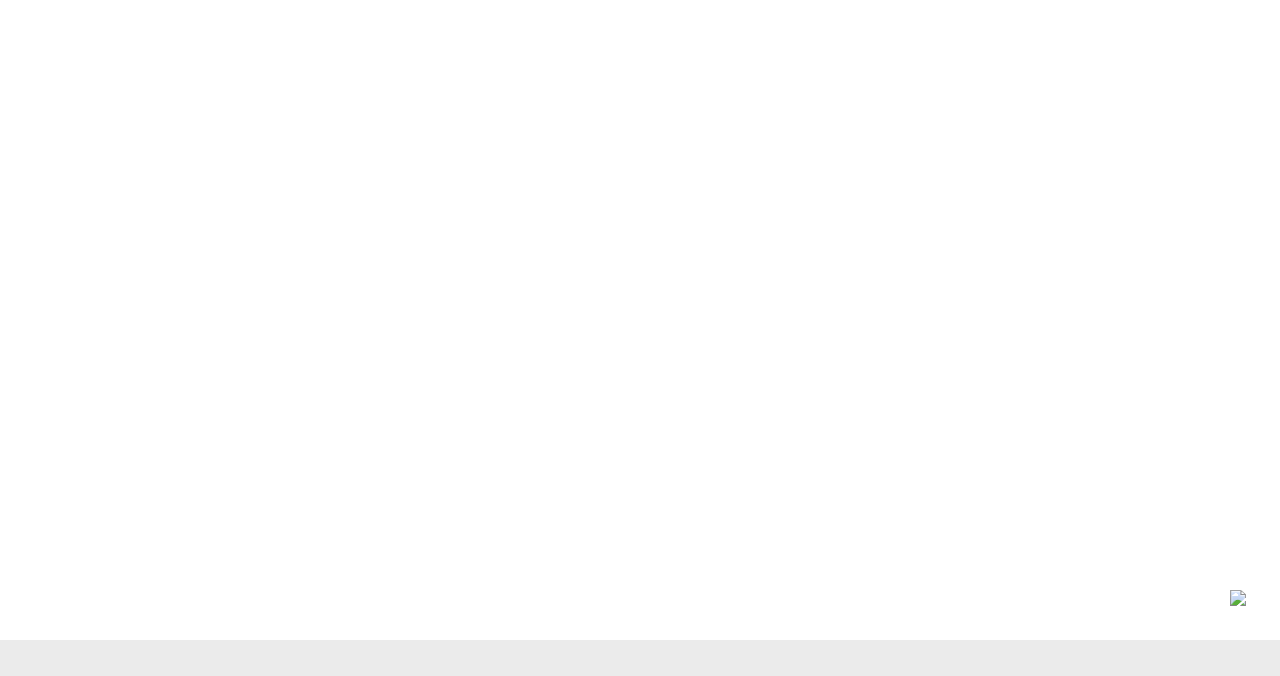
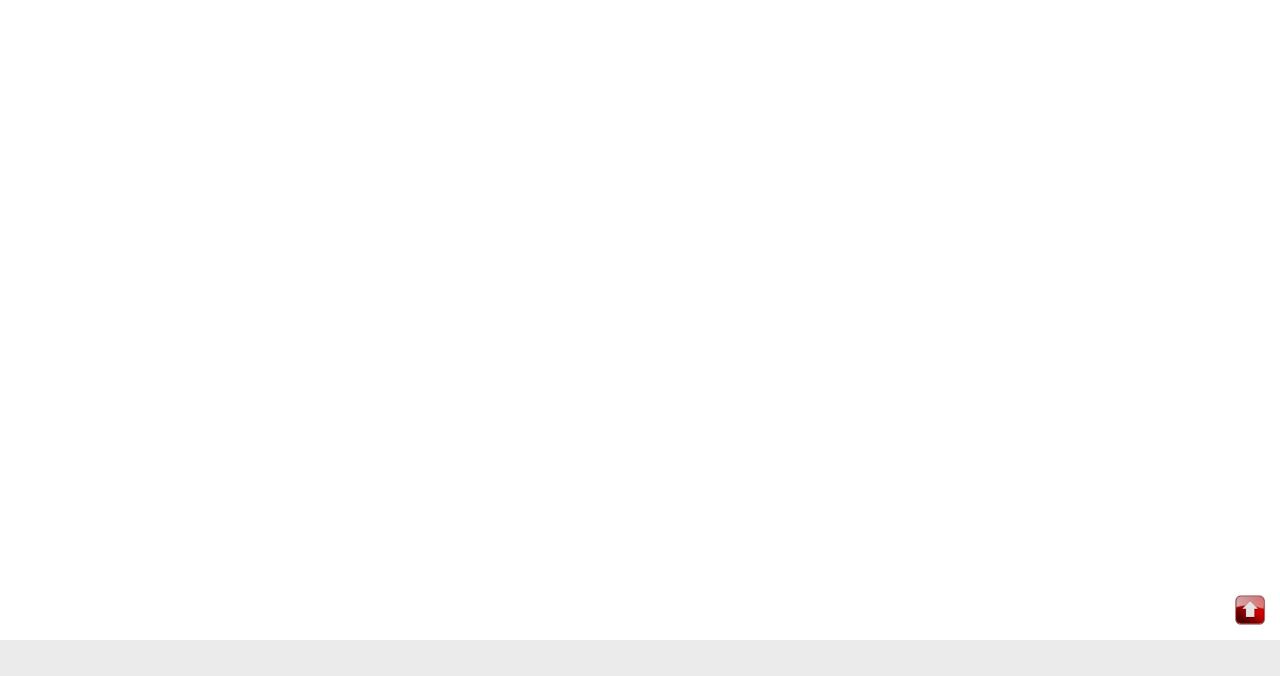
Before and after one commit to lmacuna/integrador-javascript, a plain HTML site: page PAGES/compraVirtual.html in a window 1280 px wide. Shown: the part 210-886 px from the top of the page. Drawn offline with nearby package versions, Linux system fonts and the light colour scheme; some packages are replaced by stand-ins of ours; a script that the page names is missing.

Commit message:
Cambio path relative en imagen

```diff
--- a/PAGES/compraVirtual.html
+++ b/PAGES/compraVirtual.html
@@ -31,7 +31,7 @@
 
        </div>
     </main>
-    <a class="btn-up" href="#arriba" title="Arriba"><img src="../ASSETS/IMAGES/arrow-up.png" style="width: 40px;position: relative;"></a>
+    <a class="btn-up" href="#arriba" title="Arriba"><img src="../IMAGES/arrow-up.png" style="width: 40px;position: relative;"></a>
     <footer>
         <div class="footer">
             <a href="#"><img class="img-footer" src="../IMAGES/facebook.png"></img></a>
```
